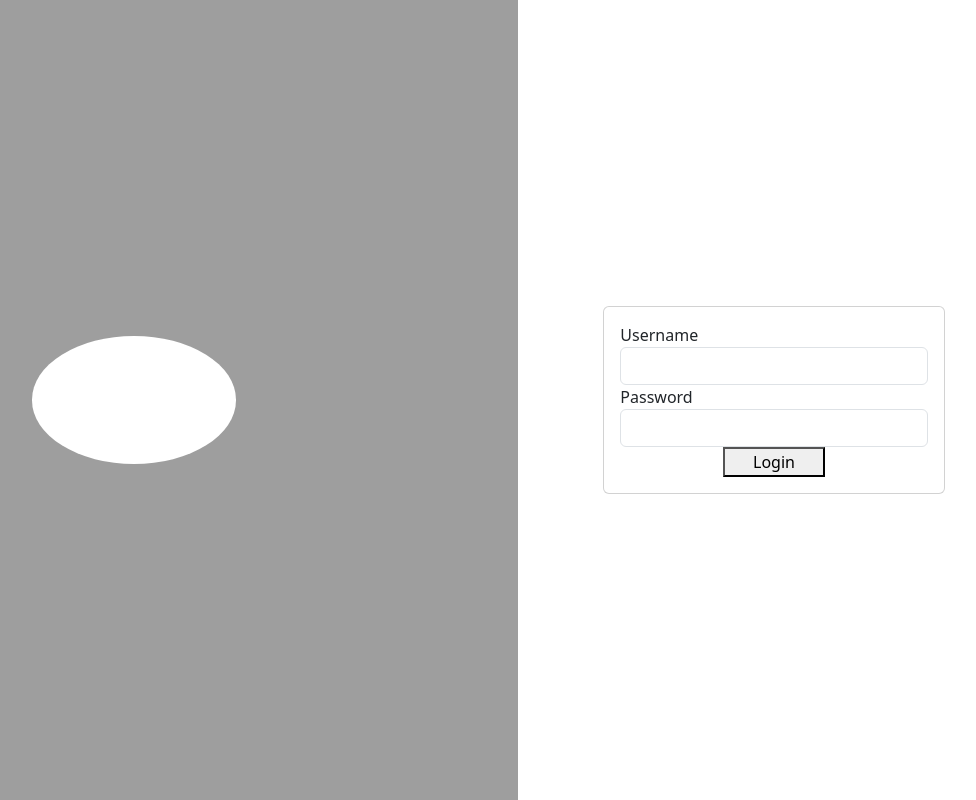
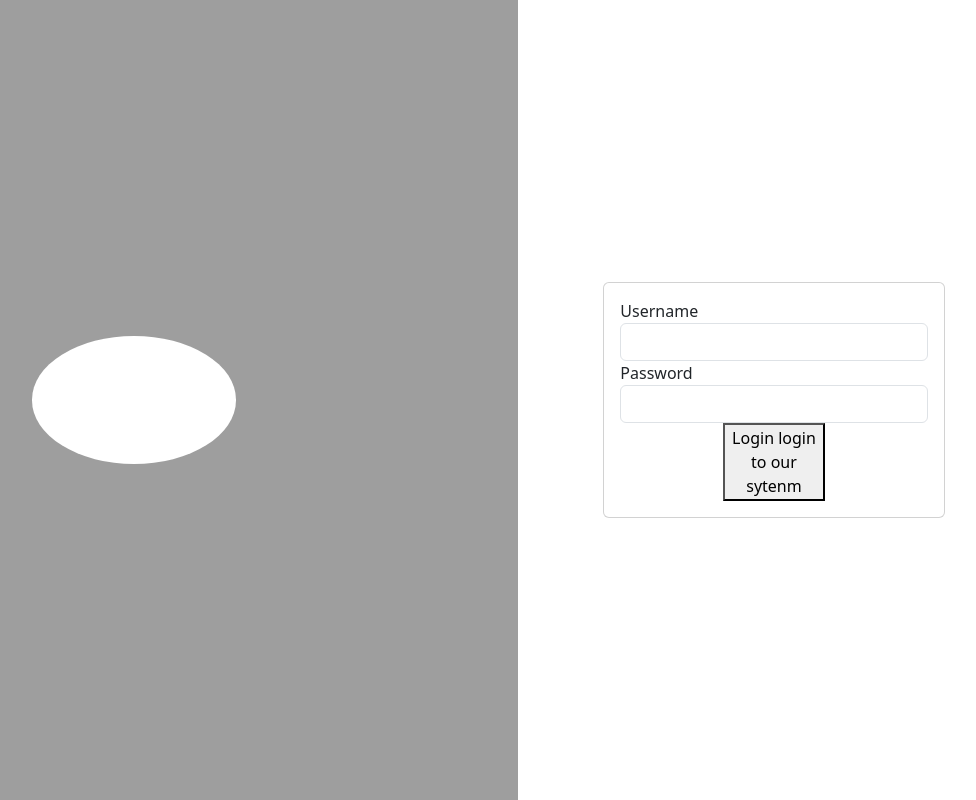
Before and after one commit to elly760/ism-project-2023, a PHP site: page /login.php in a window 1280 px wide. Shown: the whole page, without its empty margins (250-1226 px from the left). Run offline with PHP 8.4, Linux system fonts and the light colour scheme; some libraries are stand-ins or nearby versions.

Commit message:
Update login.php
I think we should have login in tour system instead of login

```diff
--- a/login.php
+++ b/login.php
@@ -79,7 +79,7 @@ header("location:index.php?page=home");
   							<label for="password" class="control-label">Password</label>
   							<input type="password" id="password" name="password" class="form-control">
   						</div>
-  						<center><button class="btn-sm btn-block btn-wave col-md-4 btn-primary">Login</button></center>
+  						<center><button class="btn-sm btn-block btn-wave col-md-4 btn-primary">Login login to our sytenm</button></center>
   					</form>
   				</div>
   			</div>
```
